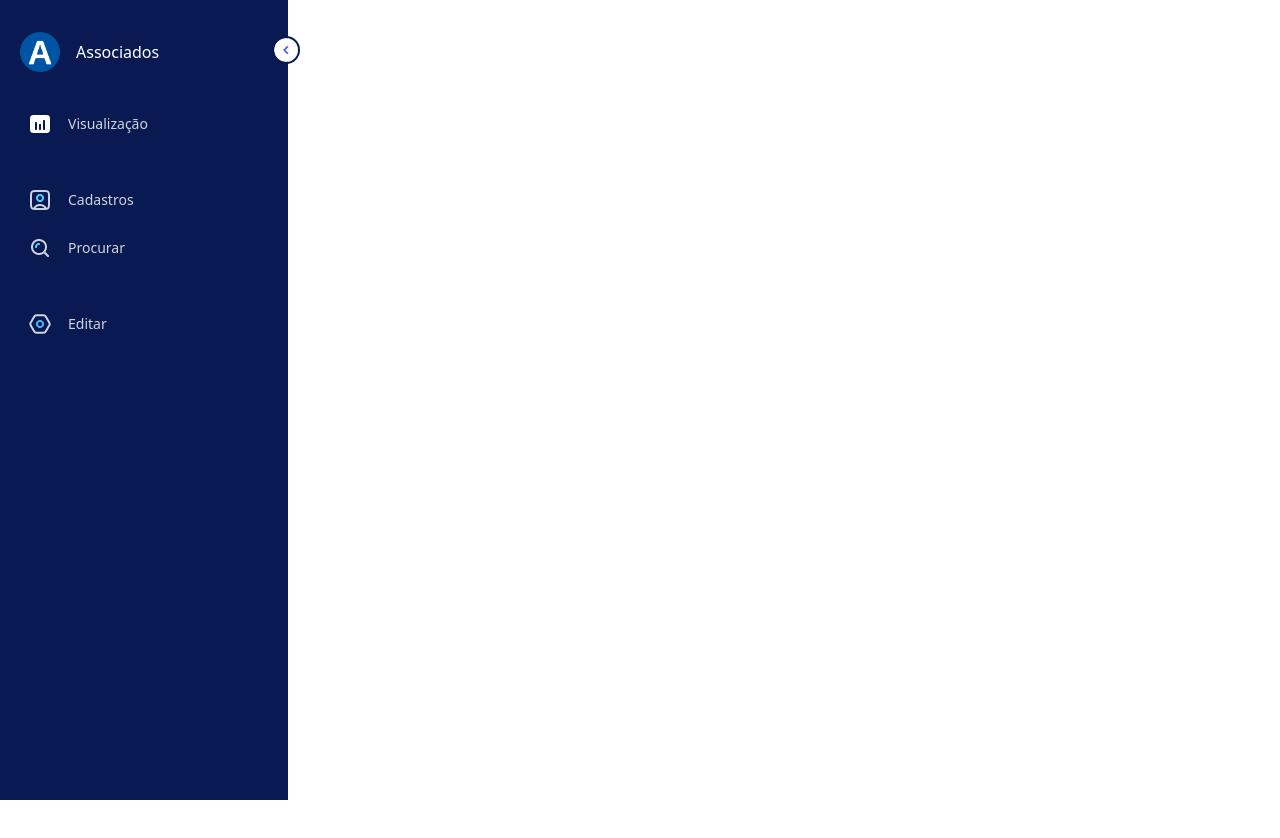
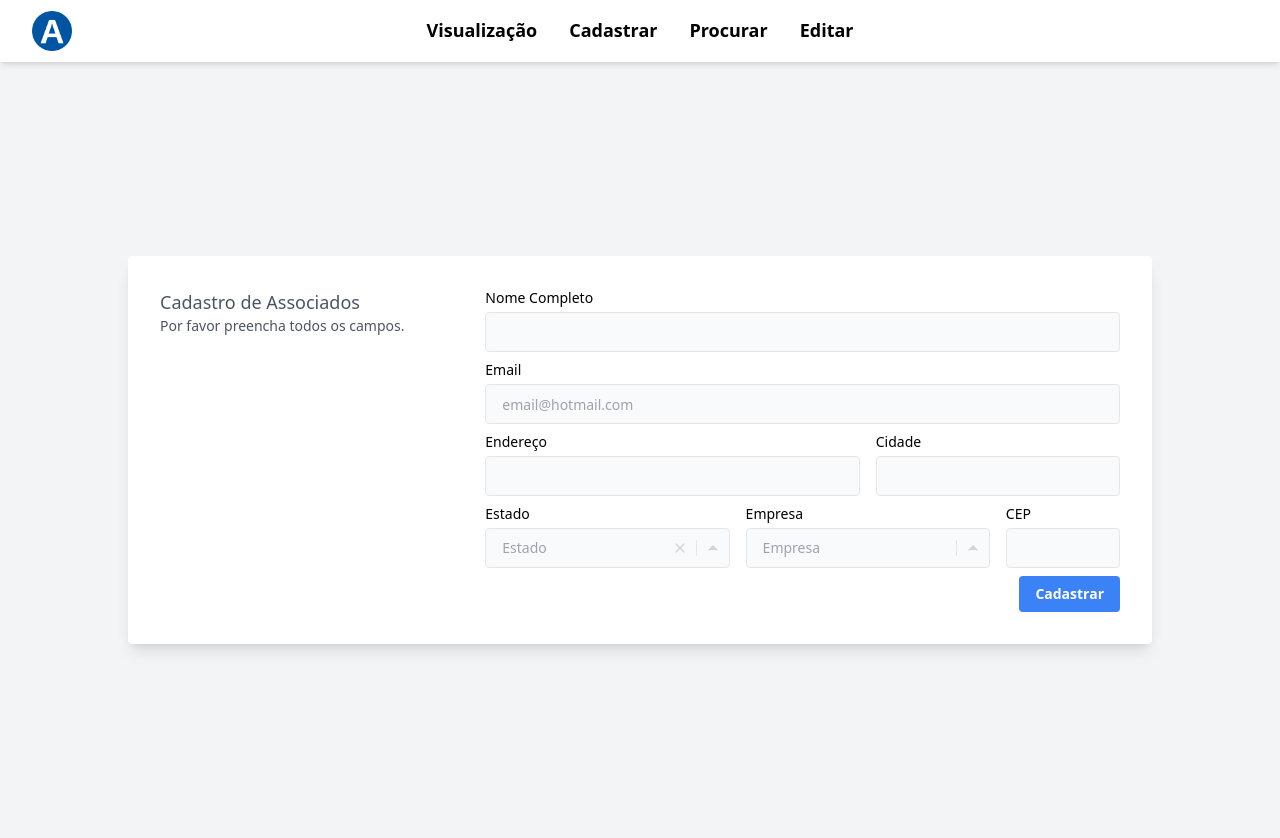
Before and after one commit to andrelandrade/associados, a React (Vite) app in the folder frontend/: page /cadastrar in a window 1280 px wide. Shown: the top 838 px of the page. Before the commit the page ends 800 px from the top, so only its background shows below. Built offline with nearby package versions, Linux system fonts and the light colour scheme.

Commit message:
ajustes layout

```diff
--- a/frontend/index.html
+++ b/frontend/index.html
@@ -2,7 +2,7 @@
 <html lang="en">
   <head>
     <meta charset="UTF-8" />
-    <link rel="icon" type="image/svg+xml" href="" />
+    <link rel="icon" type="image/svg+xml" href="./src/assets/logo_1.png" />
     <meta name="viewport" content="width=device-width, initial-scale=1.0" />
     <title>Associados</title>
   </head>
--- a/frontend/src/components/Associados/index.jsx
+++ b/frontend/src/components/Associados/index.jsx
@@ -5,7 +5,7 @@ export function Associados({id, nome, sobrenome, situacao}) {
                 <td className="whitespace-nowrap px-6 py-4 font-medium">{id}</td>
                 <td className="whitespace-nowrap px-6 py-4">{nome}</td>
                 <td className="whitespace-nowrap px-6 py-4">{sobrenome}</td>
-                <td className="whitespace-nowrap px-6 py-4">{situacao}</td>
+                <td className={situacao == "Em dia" ? "whitespace-nowrap px-6 py-4 text-green-600 font-medium" : "whitespace-nowrap px-6 py-4 text-red-800 font-medium"}>{situacao}</td>
             </tr>
         </>
     )
--- a/frontend/src/components/NavBar/index.jsx
+++ b/frontend/src/components/NavBar/index.jsx
@@ -1,40 +1,37 @@
-import { useState } from "react";
-import { Link } from 'react-router-dom';
+import { Link } from "react-router-dom"
 
 export function NavBar() {
 
-    const [open, setOpen] = useState(true);
-    const Menus = [
-        { title: "Visualização", src: "Chart_fill" },
-        { title: "Cadastros", src: "User", gap: true },
-        { title: "Procurar", src: "Search" },
-        { title: "Editar", src: "Setting", gap: true },
-      ];
+return (
+        <header className="header sticky top-0 bg-white shadow-md flex items-center justify-between px-8 py-02">
+        <h1 className="w-3/12">
+            <a href="">
+            <img className="h-10 w-10" src="./src/assets/logo_1.png" alt="" />
+            </a>
 
-    return(
-        <div className={`${open ? "w-72" : "w-20"} duration-300 h-screen p-5 pt-8 bg-dark-purple relative`}>
-            <img src="./src/assets/control.png"
-            className={`absolute cursor-pointer rounded-full
-            -right-3 top-9 w-7 border-2 border-dark-purple ${!open && "rotate-180"}`}
-            onClick={() => setOpen(!open)}
-            />
+        </h1>
 
-            <div className="flex gap-x-4 items-center">
-                <img src="./src/assets/logo_1.png"
-                className={`h-10 w-10 cursor-pointer duration-500 ${open && "rotate-[360deg]"}`}/>
+        <nav className="nav font-semibold text-lg">
+            <ul className="flex items-center">
+                <li className="p-4 border-b-2 border-primary border-opacity-0 hover:border-opacity-100 hover:text-primary duration-200 cursor-pointer active">
+                <Link to="/visualizar">Visualização</Link>
+                </li>
+                <li className="p-4 border-b-2 border-primary border-opacity-0 hover:border-opacity-100 hover:text-primary duration-200 cursor-pointer">
+                <Link to="/cadastrar">Cadastrar</Link>
+                </li>
+                <li className="p-4 border-b-2 border-primary border-opacity-0 hover:border-opacity-100 hover:text-primary duration-200 cursor-pointer">
+                <Link to="/procurar" href="">Procurar</Link>
+                </li>
+                <li className="p-4 border-b-2 border-primary border-opacity-0 hover:border-opacity-100 hover:text-primary duration-200 cursor-pointer">
+                <a href="">Editar</a>
+                </li>
+            </ul>
+        </nav>
 
-                <h1 className={`text-white origin-left font-medium text-x1 duration-300 ${!open && "scale-0"}`}>Associados</h1>
-            </div>
-            <ul className="pt-6">
-                {Menus.map((menu, index) => (
+        <div className="w-3/12 flex justify-end">
 
-                    <li key={index} className={`text-gray-300 text-sm flex items-center gap-x-4 cursor-pointer p-2 hover:bg-light-purple rounded-md ${menu.gap ? "mt-9" : "mt-2"}`}>
-                       <img src={`./src/assets/${menu.src}.png`} alt="" />
-                       <span className={`${!open && 'hidden'} origin-left duration-200`}>{menu.title}</span>
-                    </li>
+        </div>
+    </header>
+    )
 
-                ))}
-            </ul>
-        </div>
-    )
 }
--- a/frontend/src/pages/Cadastros/index.jsx
+++ b/frontend/src/pages/Cadastros/index.jsx
@@ -2,9 +2,85 @@ import { NavBar } from "../../components/NavBar"
 
 export function Cadastros() {
     return (
-        <div className="flex">
-            <NavBar />
+        <>
+        <NavBar />
+        <div class="min-h-screen p-6 bg-gray-100 flex items-center justify-center">
+            <div class="container max-w-screen-lg mx-auto">
+
+
+            <div class="bg-white rounded shadow-lg p-4 px-4 md:p-8 mb-6">
+                <div class="grid gap-4 gap-y-2 text-sm grid-cols-1 lg:grid-cols-3">
+                <div class="text-gray-600">
+                    <p class="font-medium text-lg">Cadastro de Associados</p>
+                    <p>Por favor preencha todos os campos.</p>
+                </div>
+
+                <div class="lg:col-span-2">
+                    <div class="grid gap-4 gap-y-2 text-sm grid-cols-1 md:grid-cols-5">
+                    <div class="md:col-span-5">
+                        <label for="full_name">Nome Completo</label>
+                        <input type="text" name="full_name" id="full_name" class="h-10 border mt-1 rounded px-4 w-full bg-gray-50" value="" />
+                    </div>
+
+                    <div class="md:col-span-5">
+                        <label for="email">Email</label>
+                        <input type="text" name="email" id="email" class="h-10 border mt-1 rounded px-4 w-full bg-gray-50" value="" placeholder="email@hotmail.com" />
+                    </div>
+
+                    <div class="md:col-span-3">
+                        <label for="address">Endereço</label>
+                        <input type="text" name="address" id="address" class="h-10 border mt-1 rounded px-4 w-full bg-gray-50" value="" placeholder="" />
+                    </div>
+
+                    <div class="md:col-span-2">
+                        <label for="city">Cidade</label>
+                        <input type="text" name="city" id="city" class="h-10 border mt-1 rounded px-4 w-full bg-gray-50" value="" placeholder="" />
+                    </div>
+
+                    <div class="md:col-span-2">
+                        <label for="country">Estado</label>
+                        <div class="h-10 bg-gray-50 flex border border-gray-200 rounded items-center mt-1">
+                        <input name="country" id="country" placeholder="Estado" class="px-4 appearance-none outline-none text-gray-800 w-full bg-transparent" value="" />
+                        <button tabindex="-1" class="cursor-pointer outline-none focus:outline-none transition-all text-gray-300 hover:text-red-600">
+                            <svg class="w-4 h-4 mx-2 fill-current" xmlns="http://www.w3.org/2000/svg" viewBox="0 0 24 24" stroke="currentColor" stroke-width="2" stroke-linecap="round" stroke-linejoin="round">
+                            <line x1="18" y1="6" x2="6" y2="18"></line>
+                            <line x1="6" y1="6" x2="18" y2="18"></line>
+                            </svg>
+                        </button>
+                        <button tabindex="-1" for="show_more" class="cursor-pointer outline-none focus:outline-none border-l border-gray-200 transition-all text-gray-300 hover:text-blue-600">
+                            <svg class="w-4 h-4 mx-2 fill-current" xmlns="http://www.w3.org/2000/svg" viewBox="0 0 24 24" stroke="currentColor" stroke-width="2" stroke-linecap="round" stroke-linejoin="round"><polyline points="18 15 12 9 6 15"></polyline></svg>
+                        </button>
+                        </div>
+                    </div>
+
+                    <div class="md:col-span-2">
+                        <label for="state">Empresa</label>
+                        <div class="h-10 bg-gray-50 flex border border-gray-200 rounded items-center mt-1">
+                        <input name="state" id="state" placeholder="Empresa" class="px-4 appearance-none outline-none text-gray-800 w-full bg-transparent" value="" />
+                        <button tabindex="-1" for="show_more" class="cursor-pointer outline-none focus:outline-none border-l border-gray-200 transition-all text-gray-300 hover:text-blue-600">
+                            <svg class="w-4 h-4 mx-2 fill-current" xmlns="http://www.w3.org/2000/svg" viewBox="0 0 24 24" stroke="currentColor" stroke-width="2" stroke-linecap="round" stroke-linejoin="round"><polyline points="18 15 12 9 6 15"></polyline></svg>
+                        </button>
+                        </div>
+                    </div>
+
+                    <div class="md:col-span-1">
+                        <label for="zipcode">CEP</label>
+                        <input type="text" name="zipcode" id="zipcode" class="transition-all flex items-center h-10 border mt-1 rounded px-4 w-full bg-gray-50" placeholder="" value="" />
+                    </div>
+
+                    <div class="md:col-span-5 text-right">
+                        <div class="inline-flex items-end">
+                        <button class="bg-blue-500 hover:bg-blue-700 text-white font-bold py-2 px-4 rounded">Cadastrar</button>
+                        </div>
+                    </div>
+
+                    </div>
+                </div>
+                </div>
+            </div>
+            </div>
         </div>
 
+     </>
     )
 }
--- a/frontend/src/pages/Visualizacao/index.jsx
+++ b/frontend/src/pages/Visualizacao/index.jsx
@@ -1,26 +1,31 @@
 import { Associados } from "../../components/Associados";
+import { NavBar } from "../../components/NavBar";
 
 export function Visualizacao() {
 
     const associado = [
-        { id: '1', nome: "Fabio", sobrenome: "Godoy", situacao: "Em dia" },
-        { id: '2', nome: "Andre", sobrenome: "Andrade", situacao: "Atrasado"},
-        { id: '3', nome: "Daniel", sobrenome: "Silva", situacao: "Em dia" },
-        { id: '4', nome: "João", sobrenome: "Pedro", situacao: "Atrasado" },
+        { id: 'Total Som', nome: "Fabio", sobrenome: "Godoy", situacao: "Em dia" },
+        { id: 'Padaria são bento', nome: "Andre", sobrenome: "Andrade", situacao: "Atrasado"},
+        { id: 'Mecanica Carlão', nome: "Daniel", sobrenome: "Silva", situacao: "Em dia" },
+        { id: 'Papelaria Mariana', nome: "João", sobrenome: "Pedro", situacao: "Atrasado" },
       ];
 
 
     return (
+        <>
+             <NavBar />
+
         <div className="p-7 text-2x1 font-semibold flex-1 h-screen">
+
             <h1>Visualização Mensal</h1>
             <div className="flex flex-col">
                 <div className="overflow-x-auto sm:-mx-6 lg:-mx-8">
                     <div className="inline-block min-w-full py-2 sm:px-6 lg:px-8">
                     <div className="overflow-hidden">
                         <table className="min-w-full text-left text-sm font-light">
-                        <thead className="border-b font-medium dark:border-neutral-500">
+                        <thead className="border-b bg-neutral-800 font-medium text-white dark:border-neutral-500 dark:bg-neutral-900">
                             <tr>
-                            <th scope="col" className="px-6 py-4">#</th>
+                            <th scope="col" className="px-6 py-4">Empresa</th>
                             <th scope="col" className="px-6 py-4">Nome</th>
                             <th scope="col" className="px-6 py-4">Sobrenome</th>
                             <th scope="col" className="px-6 py-4">Situação</th>
@@ -37,5 +42,6 @@ export function Visualizacao() {
                 </div>
             </div>
         </div>
+        </>
     )
   }
```
Also changed, not shown: frontend/src/pages/Procurar/index.jsx (+5 -2 lines).
